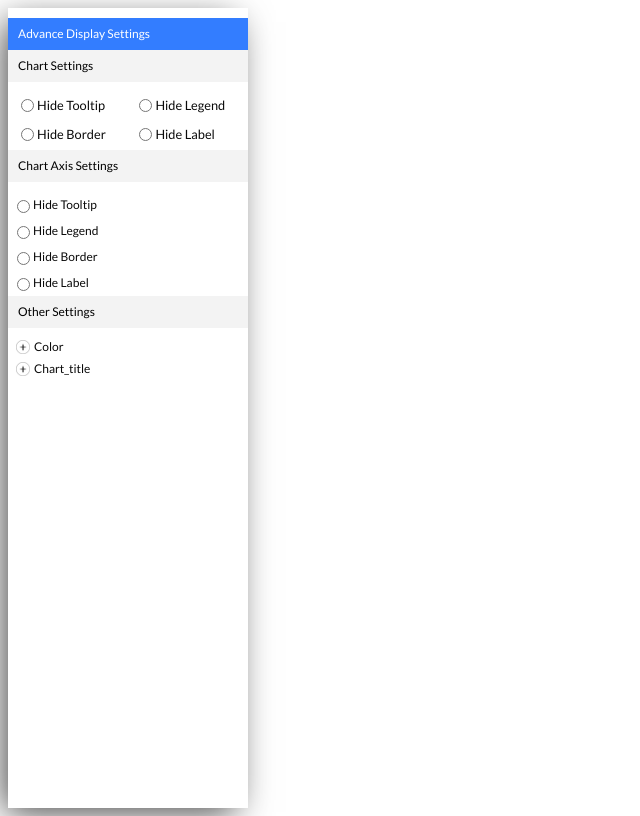
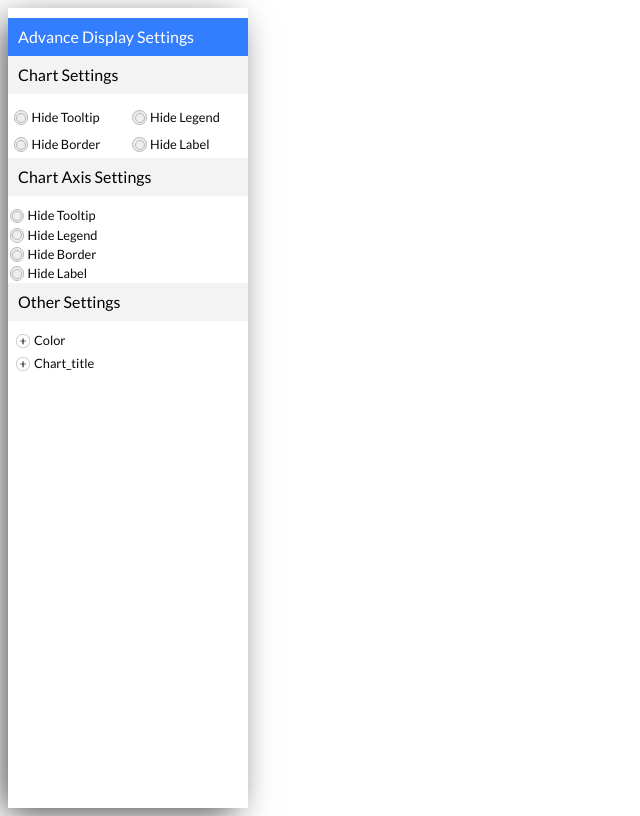
Before and after one commit to vi-verma/react-styled-left-menu, a React (Vite) app: page / in a window 1280 px wide. Shown: the whole page, without its empty margins (0-640 px from the left). Built offline with nearby package versions, Linux system fonts and the light colour scheme.

Commit message:
custom checkbox implemented

```diff
--- a/src/components/AdvDisplaySetting/CustomCheckbox.jsx
+++ b/src/components/AdvDisplaySetting/CustomCheckbox.jsx
@@ -1,34 +1,82 @@
-import React from 'react';
-import styled from 'styled-components';
+import React, { useState } from "react";
+import styled from "styled-components";
 
-// StyledCheckbox component
-const StyledCheckbox = styled.input`
-  /* Hide the default checkbox */
-  display: none;
-
-  /* Create a circular shape */
-  width: 1.25em;
-  height: 1.25em;
-  border-radius: 50%;
-  border: 2px solid #333;
+const CheckboxWrapper = styled.label`
+  display: inline-flex;
+  align-items: center;
   cursor: pointer;
-
-  /* Checkmark styles */
-  &:checked {
-    background-color: #333;
-  }
+  width: 100%;
 `;
 
-// CustomCheckbox component
-const CustomCheckbox = ({ checked=false, onChange=()=>{} }) => {
+const CheckboxInput = styled.input`
+  position: absolute;
+  opacity: 0;
+  cursor: pointer;
+`;
+
+const Checkmark = styled.span`
+  position: relative;
+  display: inline-block;
+  background-color: #eee;
+  border: 1px solid #b9b9b9;
+  width: 0.8rem;
+  height: 0.8rem;
+  border-radius: 50%;
+  margin: 0.1rem;
+`;
+const CheckmarkInner = styled.div`
+  position: absolute;
+  display: inline-block;
+  background-color: ${(props) => (props.checked ? "#2196f3" : "#eee")};
+  height: 0.5rem;
+  width: 0.5rem;
+  margin: 0.1rem 0.1rem;
+
+  border-radius: 50%;
+  border: ${(props) =>
+    props.checked ? "1px solid #2196f3" : "1px solid #b9b9b9"};
+`;
+
+const CheckboxLabel = styled.span`
+  margin-left: 0.1rem;
+`;
+
+const CustomCheckbox = ({
+  label = "",
+  name = "",
+  value = "",
+  checked = false,
+  onChange = () => {},
+}) => {
+  const [check, setCheck] = useState(checked || false);
+
+  const handleCheckboxChange = (event) => {
+    console.log("🚀 ~ handleCheckboxChange ~ event:value", event.target.value);
+    console.log("🚀 ~ handleCheckboxChange ~ event:name", event.target.name);
+    if (onChange) {
+      // onChange(!checked);
+      // onChange(!checked);
+      () => onChange(event);
+      setCheck((prev) => !prev);
+    } else {
+      setCheck((prev) => !prev);
+    }
+  };
+
   return (
-    <label>
-      {/* Render the hidden checkbox input */}
-      <StyledCheckbox type="checkbox" checked={checked} onChange={onChange} />
-      {checked ? 'Yes' : 'No'}
-      {/* Custom design for the checkbox (e.g., a circular shape) */}
-      {/* You can add other elements like a checkmark icon here */}
-    </label>
+    <CheckboxWrapper>
+      <CheckboxInput
+        name={name}
+        value={value}
+        type="checkbox"
+        checked={checked || check}
+        onChange={handleCheckboxChange}
+      />
+      <Checkmark checked={checked || check}>
+        <CheckmarkInner checked={checked || check} />
+      </Checkmark>
+      <CheckboxLabel>{label}</CheckboxLabel>
+    </CheckboxWrapper>
   );
 };
 
--- a/src/components/AdvDisplaySetting/DisplaySetting.jsx
+++ b/src/components/AdvDisplaySetting/DisplaySetting.jsx
@@ -1,6 +1,7 @@
-import React from "react";
+import React, { useState } from "react";
 import styled from "styled-components";
 import Tree from "../tree/Tree";
+import CustomCheckbox from "./CustomCheckbox";
 
 const DATA_RADIO = [
   {
@@ -22,28 +23,27 @@ const DATA_RADIO = [
 ];
 
 const WigetContainer = styled.div`
- box-shadow: -8px 9px 34px -5px rgba(0,0,0,0.75);
+  box-shadow: -8px 9px 34px -5px rgba(0, 0, 0, 0.75);
   width: 240px;
   min-height: 100vh;
   overflow: auto;
   font-family: "Lato", sans-serif;
-  font-size: 12px;
+  font-size: 1rem;
   color: #0a0a0a;
 `;
 const ContentHeader = styled.div`
   padding: 7px 10px;
-  /* cursor: pointer; */
   background: ${({ ismainheader }) => (ismainheader ? "#337dff" : "#f3f3f3")};
   color: ${({ ismainheader }) => (ismainheader ? "#ffffff" : "#000000")};
   text-transform: capitalize;
-  /* font-weight: 500; */
   &:first-child {
     margin-top: 10px;
   }
-  &:not(:first-child){
+  &:not(:first-child) {
     margin-bottom: 10px;
   }
 `;
+
 const ContentWrapper = styled.div`
   font-size: 0.8rem;
   width: 100%;
@@ -56,69 +56,50 @@ const RadioBtnWrapper = styled.div`
   display: flex;
   justify-content: baseline;
 `;
-const Input = styled.input`
-width: 100%;
-/* height: 20%; */
-`;
-const InputWrapper = styled.div`
-/* width: 10%; */
-`;
-const Label = styled.label`
-  width: 90%;
-  margin-left: 4px;
-`;
 
 const DisplaySetting = () => {
-  const handleRadio = (event) => {
-    console.log("event.target.value", event.target.value);
-    console.log("event.target.value", event.target.name);
+
+const handleChangecheckbox = (event) => {
+  console.log("handleChangecheckbox event.target.value", event.target.value);
+  console.log("handleChangecheckbox event.target.value", event.target.name);
 };
-
   return (
     <WigetContainer>
       <ContentHeader ismainheader={"true"}>
         Advance Display Settings
       </ContentHeader>
       <ContentHeader>Chart Settings</ContentHeader>
+
       <ContentWrapper>
         {DATA_RADIO?.map((item) => {
           return (
             <RadioBtnWrapper>
-              <InputWrapper >
-              <Input
-                onChange={handleRadio}
-                // type="checkbox"
-                type="radio"
-                id={item?.value}
+              <CustomCheckbox
+              onChange={handleChangecheckbox}
+              label={item.label}
               name={item?.label}
               value={item?.value}
             />
-              </InputWrapper>
-              <Label htmlfor={item?.value}>{item?.label  }</Label>
             </RadioBtnWrapper>
           );
         })}
       </ContentWrapper>
 
       <ContentHeader>Chart Axis Settings</ContentHeader>
+      <ContentWrapper>
         {DATA_RADIO?.map((item) => {
           return (
-          <RadioBtnWrapper>
-            <input
-              onChange={handleRadio}
-              type="radio"
-              id={item?.value}
-              name={"chartSetting"}
-              value={item?.label}
+            <CustomCheckbox
+              onChange={handleChangecheckbox}
+              label={item.label}
+              name={item?.label}
+              value={item?.value}
             />
-            <label htmlfor={item?.value}>{item?.label}</label>
-          </RadioBtnWrapper>
           );
         })}
-
+      </ContentWrapper>
       <ContentHeader>Other Settings</ContentHeader>
       <Tree />
-
     </WigetContainer>
   );
 };
--- a/src/components/tree/Tree.jsx
+++ b/src/components/tree/Tree.jsx
@@ -2,6 +2,7 @@ import styled from "styled-components";
 import TreeNode from "./TreeNode";
 const TreeWrapper = styled.div`
   margin: 4px;
+  font-size: 0.8rem;
 `;
 const Tree = () => {
   const data = [
--- a/src/index.css
+++ b/src/index.css
@@ -4,7 +4,7 @@
   font-family: Inter, system-ui, Avenir, Helvetica, Arial, sans-serif, Lato;
   line-height: 1.5;
   font-weight: 400;
-
+  font-size: 16px;
   /* color-scheme: light dark;
   color: rgba(255, 255, 255, 0.87);
   background-color: #242424; */
```
Also changed, not shown: 1 other file (tests, documents, lock files or other folders). Lines whose indentation alone changed are shown as unchanged.
